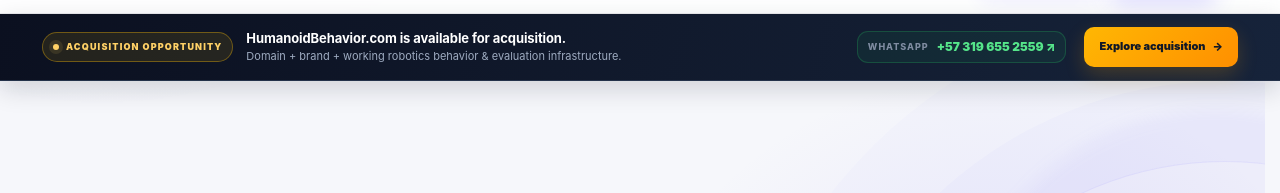
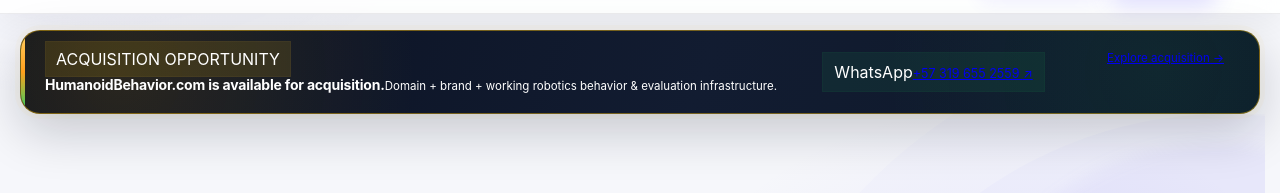
Before and after one commit to 4gmxsol-tech/humanoidbehavior.com, a website: page index.html in a window 1280 px wide. Shown: the part 62-255 px from the top of the page. Drawn offline with Linux system fonts and the light colour scheme; no server answers.

Commit message:
Turn acquisition banner into prominent bordered card

```diff
--- a/styles.css
+++ b/styles.css
@@ -709,140 +709,73 @@ pre,.code-block{max-width:100%;overflow:auto;white-space:pre-wrap;overflow-wrap:
 
 
 
-/* Acquisition banner — premium buyer-facing treatment */
+/* Acquisition opportunity — premium bordered card */
 .acquisition-banner{
   position:relative;
   z-index:90;
-  border-bottom:1px solid #24324a;
-  background:linear-gradient(105deg,#0b1020 0%,#111a2d 52%,#16233a 100%);
+  margin:16px auto 0;
+  width:min(1240px,calc(100% - 32px));
+  border:1px solid rgba(255,193,7,.42);
+  border-radius:20px;
+  overflow:hidden;
+  background:
+    radial-gradient(circle at 8% 50%,rgba(255,183,3,.12),transparent 26%),
+    radial-gradient(circle at 92% 50%,rgba(37,211,102,.08),transparent 24%),
+    linear-gradient(110deg,#0a1020,#121c31 55%,#0d1829);
   color:#fff;
-  box-shadow:0 8px 26px rgba(11,16,32,.16);
+  box-shadow:0 18px 50px rgba(11,16,32,.20),0 0 0 5px rgba(255,193,7,.035);
+}
+.acquisition-banner:before{
+  content:"";
+  position:absolute;
+  left:0;top:0;bottom:0;
+  width:4px;
+  background:linear-gradient(180deg,#ffd166,#ff9f1c,#25d366);
 }
 .acquisition-banner-inner{
-  max-width:1280px;
-  min-height:66px;
-  margin:0 auto;
-  padding:10px clamp(16px,4vw,42px);
+  max-width:none;
+  min-height:82px;
+  padding:12px 18px 12px 24px;
   display:flex;
   align-items:center;
-  justify-content:center;
-  gap:18px;
+  justify-content:space-between;
+  gap:16px;
 }
-.acquisition-main{
-  min-width:0;
-  flex:1 1 auto;
-  display:flex;
-  align-items:center;
-  gap:13px;
-}
+.acquisition-main{gap:14px}
 .acquisition-badge{
-  display:inline-flex;
-  align-items:center;
-  gap:7px;
-  flex:0 0 auto;
-  white-space:nowrap;
-  padding:7px 10px;
-  border:1px solid rgba(255,193,7,.35);
-  border-radius:999px;
-  background:rgba(255,193,7,.10);
-  color:#ffd166;
-  font-size:9px;
-  font-weight:900;
-  letter-spacing:1.15px;
-}
-.acquisition-badge-dot{
-  width:6px;
-  height:6px;
-  border-radius:50%;
-  background:#ffd166;
-  box-shadow:0 0 0 4px rgba(255,209,102,.10);
-}
-.acquisition-copy{
-  min-width:0;
-  display:flex;
-  flex-direction:column;
-  gap:2px;
-  line-height:1.35;
+  padding:8px 11px;
+  border-color:rgba(255,209,102,.48);
+  background:rgba(255,193,7,.12);
+  box-shadow:inset 0 0 0 1px rgba(255,209,102,.04);
 }
 .acquisition-copy strong{
-  color:#fff;
-  font-size:13px;
-  letter-spacing:-.1px;
+  font-size:14px;
+  letter-spacing:-.2px;
 }
-.acquisition-copy span{
-  color:#9eabc0;
-  font-size:11px;
-}
+.acquisition-copy span{font-size:11.5px}
 .acquisition-contact{
-  flex:0 0 auto;
-  display:flex;
-  align-items:center;
-  gap:8px;
-  padding:6px 10px;
-  border:1px solid rgba(37,211,102,.22);
-  border-radius:11px;
-  background:rgba(37,211,102,.07);
-}
-.acquisition-whatsapp-label{
-  color:#7f8ca1;
-  font-size:9px;
-  font-weight:800;
-  text-transform:uppercase;
-  letter-spacing:1px;
+  padding:8px 12px;
+  border-color:rgba(37,211,102,.30);
+  background:rgba(37,211,102,.075);
+  box-shadow:inset 0 0 0 1px rgba(37,211,102,.035);
 }
 .acquisition-whatsapp{
-  color:#55e58a;
-  text-decoration:none;
-  font-size:12px;
-  font-weight:900;
-  white-space:nowrap;
+  font-size:12.5px;
 }
-.acquisition-whatsapp:hover{color:#8af5b0}
 .acquisition-cta{
-  flex:0 0 auto;
-  display:inline-flex;
-  align-items:center;
-  gap:7px;
-  min-height:40px;
-  padding:0 15px;
-  border-radius:10px;
-  background:linear-gradient(135deg,#ffb703,#ff8f00);
-  color:#111827;
-  text-decoration:none;
-  font-size:11px;
-  font-weight:900;
-  box-shadow:0 8px 20px rgba(255,167,0,.20);
-  transition:transform .18s ease,box-shadow .18s ease;
-}
-.acquisition-cta:hover{
-  transform:translateY(-1px);
-  box-shadow:0 11px 25px rgba(255,167,0,.30);
+  min-height:44px;
+  padding:0 17px;
+  border-radius:11px;
+  font-size:11.5px;
 }
 @media(max-width:900px){
-  .acquisition-banner-inner{gap:10px;justify-content:flex-start}
-  .acquisition-main{gap:9px}
-  .acquisition-copy span{display:none}
-  .acquisition-contact{padding:5px 8px}
-  .acquisition-whatsapp-label{display:none}
+  .acquisition-banner{width:min(100% - 24px,1240px);margin-top:12px}
+  .acquisition-banner-inner{min-height:76px}
 }
 @media(max-width:680px){
-  .acquisition-banner-inner{
-    min-height:0;
-    padding:10px 12px;
-    display:grid;
-    grid-template-columns:minmax(0,1fr) auto;
-    gap:9px;
-  }
-  .acquisition-main{grid-column:1/-1}
-  .acquisition-badge{font-size:8px;padding:6px 8px}
-  .acquisition-copy strong{font-size:11px}
-  .acquisition-contact{grid-column:1;justify-self:start}
-  .acquisition-whatsapp{font-size:11px}
-  .acquisition-cta{grid-column:2;grid-row:2;min-height:38px;padding:0 11px;font-size:10px}
+  .acquisition-banner{width:calc(100% - 20px);border-radius:16px}
+  .acquisition-banner-inner{padding:12px 12px 12px 16px}
 }
 @media(max-width:390px){
-  .acquisition-badge{display:none}
-  .acquisition-copy strong{font-size:10.5px}
-  .acquisition-whatsapp{font-size:10px}
-  .acquisition-cta{font-size:9.5px;padding:0 9px}
+  .acquisition-banner{width:calc(100% - 16px)}
 }
```
